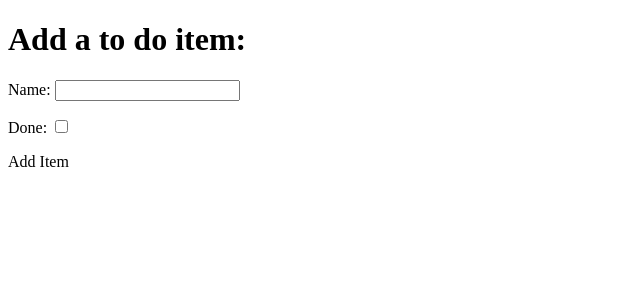
After one commit to pagioro/Django, a Django app: page /add in a window 1280 px wide. The commit adds this page. Shown: the top 300 px of the page, without its empty margins (0-640 px from the left). Run offline with Django 3.2, Linux system fonts and the light colour scheme.

Commit message:
Creating a New Item Part 1

```diff
--- a/django_todo/urls.py
+++ b/django_todo/urls.py
@@ -15,9 +15,10 @@ Including another URLconf
 """
 from django.contrib import admin
 from django.urls import path
-from todo.views import get_todo_list
+from todo.views import get_todo_list, add_item
 
 urlpatterns = [
     path('admin/', admin.site.urls),
     path('', get_todo_list, name='get_todo_list'),
+    path('add', add_item, name='add')
 ]
--- /dev/null
+++ b/todo/templates/todo/add_item.html
@@ -0,0 +1,34 @@
+<!DOCTYPE html>
+<html lang="en">
+<head>
+    <meta charset="UTF-8">
+    <meta http-equiv="X-UA-Compatible" content="IE=edge">
+    <meta name="viewport" content="width=device-width, initial-scale=1.0">
+    <title>Document</title>
+</head>
+<body>
+
+    <h1>Add a to do item:</h1>
+    <form method="POST" action="add">
+        <div>
+            <p>
+                <label for="id_name">Name: </label>
+                <input type="text" id="id_name" name="item_name"/>
+            </p>
+        </div>
+        <div>
+            <p>
+                <label for="id_done">Done: </label>
+                <input type="checkbox" id="id_done" name="done"/>
+            </p>
+        </div>
+        <div>
+            <p>
+                <buttom type="submit">Add Item</buttom>
+            </p>
+        </div>
+    </form>
+
+
+</body>
+</html>
--- a/todo/templates/todo/todo_list.html
+++ b/todo/templates/todo/todo_list.html
@@ -22,6 +22,7 @@
             <tr><td>You have nothing to do.</td></tr>
         {% endfor %}
     </table>
+    <a href="/add">Add an Item</a>
 
 
 </body>
--- a/todo/views.py
+++ b/todo/views.py
@@ -10,3 +10,6 @@ def get_todo_list(request):
         'items': items
     }
     return render(request, 'todo/todo_list.html', context)
+
+def add_item(request):
+    return render(request, 'todo/add_item.html')
```
